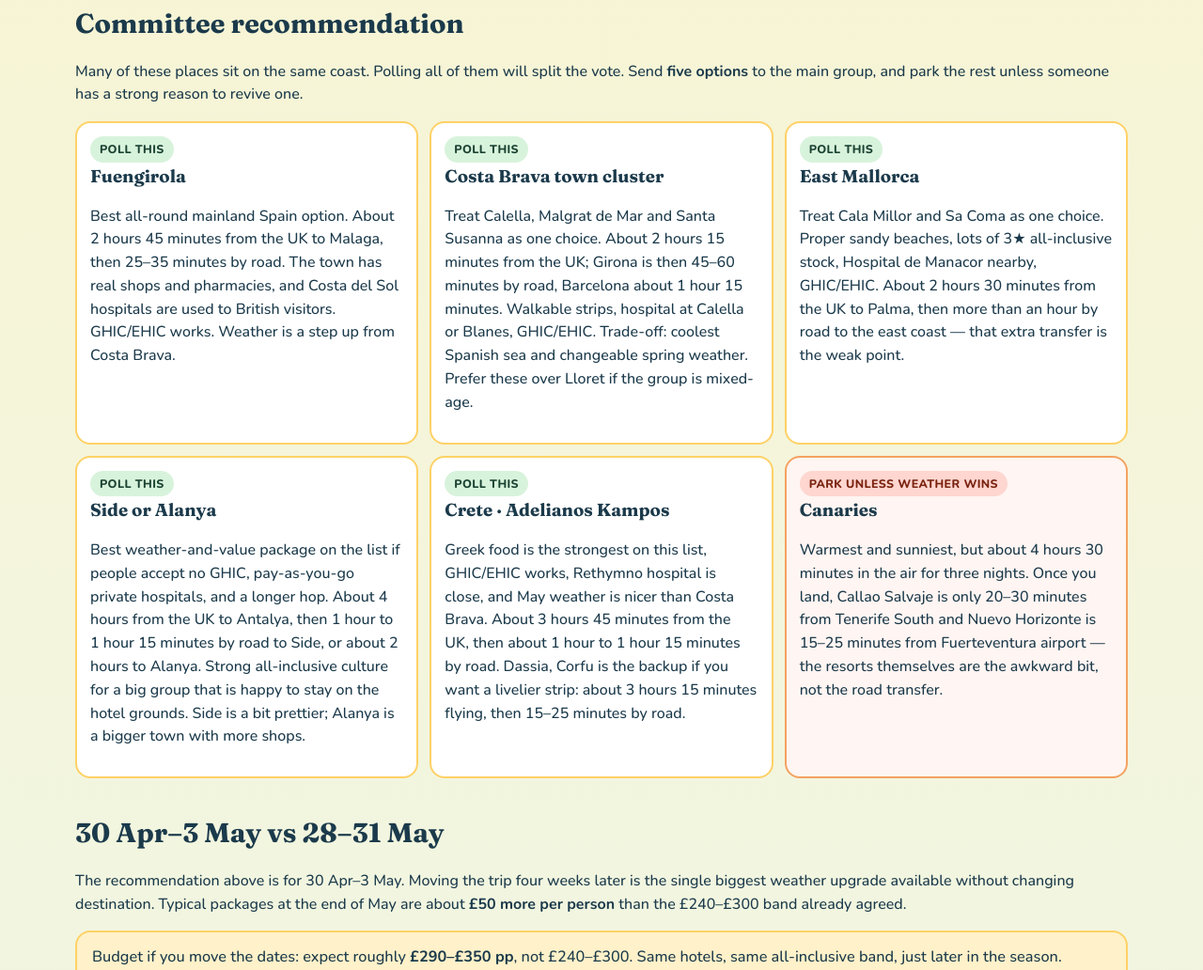
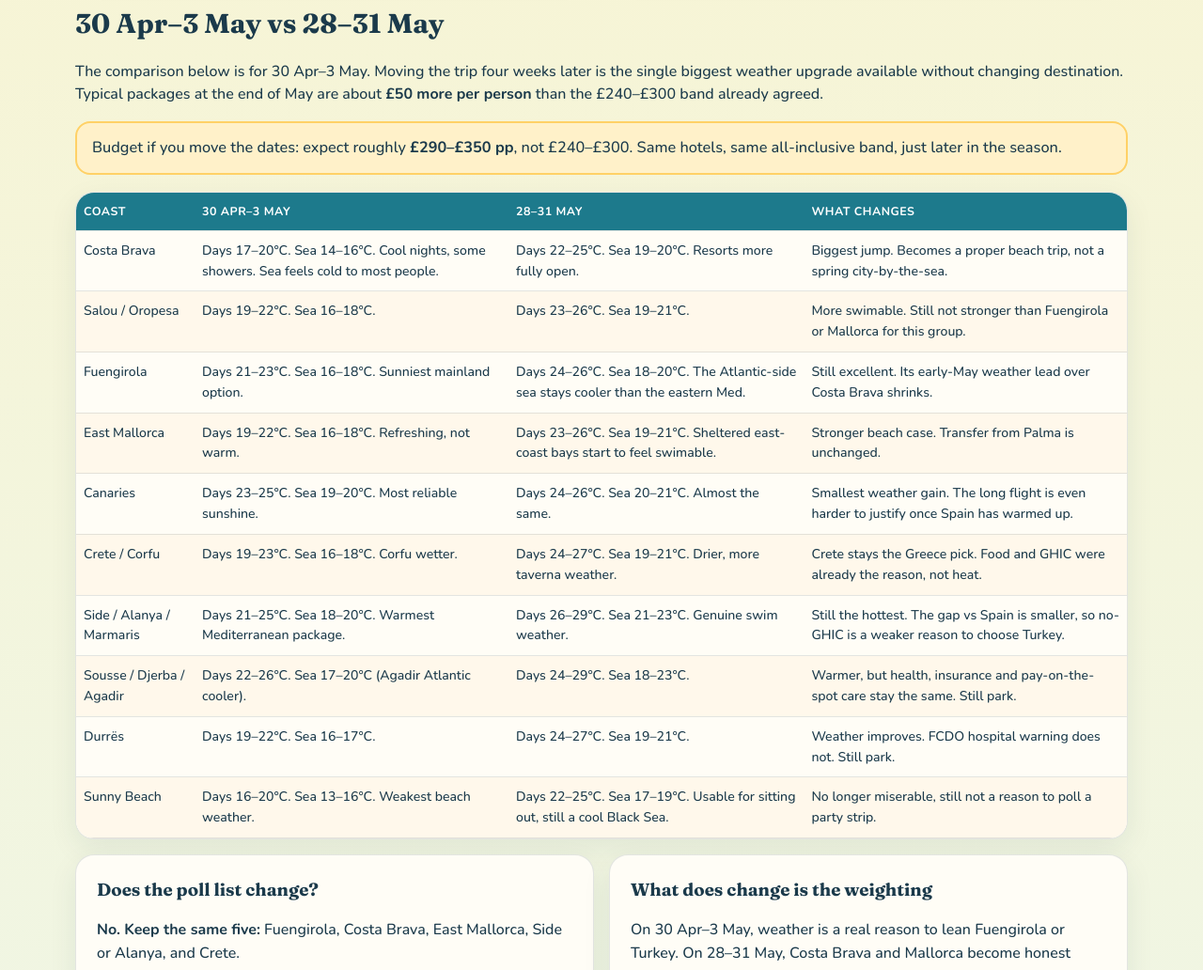
Before and after one commit to gheylam/neburetreat-2027, a website built with Vite: page index.html in a window 1280 px wide. Shown: the part 1590-2622 px from the top of the page at 94% size. Built offline with nearby package versions, Linux system fonts and the light colour scheme; files whose address does not match are found by name.

Commit message:
Updated main page content

```diff
--- a/index.html
+++ b/index.html
@@ -37,7 +37,6 @@
       <div class="wrap nav-row">
         <a href="#weather">Weather</a>
         <a href="#criteria">Criteria</a>
-        <a href="#recommend">Recommendation</a>
         <a href="#dates">Early vs late May</a>
         <a href="#locations">Locations</a>
         <a href="#vote">Vote</a>
@@ -133,51 +132,10 @@
         </div>
       </section>
 
-      <section id="recommend">
-        <h2>Committee recommendation</h2>
-        <p>
-          Many of these places sit on the same coast. Polling all of them will
-          split the vote. Send <strong>five options</strong> to the main group, and
-          park the rest unless someone has a strong reason to revive one.
-        </p>
-        <div class="shortlist">
-          <article class="short-card">
-            <span class="badge badge-in">Poll this</span>
-            <h3>Fuengirola</h3>
-            <p>Best all-round mainland Spain option. About 2 hours 45 minutes from the UK to Malaga, then 25–35 minutes by road. The town has real shops and pharmacies, and Costa del Sol hospitals are used to British visitors. GHIC/EHIC works. Weather is a step up from Costa Brava.</p>
-          </article>
-          <article class="short-card">
-            <span class="badge badge-in">Poll this</span>
-            <h3>Costa Brava town cluster</h3>
-            <p>Treat Calella, Malgrat de Mar and Santa Susanna as one choice. About 2 hours 15 minutes from the UK; Girona is then 45–60 minutes by road, Barcelona about 1 hour 15 minutes. Walkable strips, hospital at Calella or Blanes, GHIC/EHIC. Trade-off: coolest Spanish sea and changeable spring weather. Prefer these over Lloret if the group is mixed-age.</p>
-          </article>
-          <article class="short-card">
-            <span class="badge badge-in">Poll this</span>
-            <h3>East Mallorca</h3>
-            <p>Treat Cala Millor and Sa Coma as one choice. Proper sandy beaches, lots of 3★ all-inclusive stock, Hospital de Manacor nearby, GHIC/EHIC. About 2 hours 30 minutes from the UK to Palma, then more than an hour by road to the east coast — that extra transfer is the weak point.</p>
-          </article>
-          <article class="short-card">
-            <span class="badge badge-in">Poll this</span>
-            <h3>Side or Alanya</h3>
-            <p>Best weather-and-value package on the list if people accept no GHIC, pay-as-you-go private hospitals, and a longer hop. About 4 hours from the UK to Antalya, then 1 hour to 1 hour 15 minutes by road to Side, or about 2 hours to Alanya. Strong all-inclusive culture for a big group that is happy to stay on the hotel grounds. Side is a bit prettier; Alanya is a bigger town with more shops.</p>
-          </article>
-          <article class="short-card">
-            <span class="badge badge-in">Poll this</span>
-            <h3>Crete · Adelianos Kampos</h3>
-            <p>Greek food is the strongest on this list, GHIC/EHIC works, Rethymno hospital is close, and May weather is nicer than Costa Brava. About 3 hours 45 minutes from the UK, then about 1 hour to 1 hour 15 minutes by road. Dassia, Corfu is the backup if you want a livelier strip: about 3 hours 15 minutes flying, then 15–25 minutes by road.</p>
-          </article>
-          <article class="short-card cut">
-            <span class="badge badge-out">Park unless weather wins</span>
-            <h3>Canaries</h3>
-            <p>Warmest and sunniest, but about 4 hours 30 minutes in the air for three nights. Once you land, Callao Salvaje is only 20–30 minutes from Tenerife South and Nuevo Horizonte is 15–25 minutes from Fuerteventura airport — the resorts themselves are the awkward bit, not the road transfer.</p>
-          </article>
-        </div>
-      </section>
-
       <section id="dates">
         <h2>30 Apr–3 May vs 28–31 May</h2>
         <p>
-          The recommendation above is for 30 Apr–3 May. Moving the trip four weeks
+          The comparison below is for 30 Apr–3 May. Moving the trip four weeks
           later is the single biggest weather upgrade available without changing
           destination. Typical packages at the end of May are about
           <strong>£50 more per person</strong> than the £240–£300 band already
@@ -684,9 +642,9 @@
         <div class="panel">
           <ol>
             <li>Agree the dates first: <strong>30 Apr–3 May</strong> (cheaper, cooler sea) or <strong>28–31 May</strong> (about £50 more pp, much more like a beach holiday). Then agree whether weather or a short flight / easy hospital is the tie-break.</li>
-            <li>Send the main group the same five named choices on either date: <strong>Fuengirola</strong>, <strong>Costa Brava (Calella / Malgrat / Santa Susanna)</strong>, <strong>East Mallorca (Cala Millor / Sa Coma)</strong>, <strong>Side or Alanya</strong>, <strong>Crete (Adelianos Kampos)</strong>.</li>
+            <li>Send the main group our top coast choices on either date. We will ask for their first choice and second choices.</li>
             <li>On the poll, ask two extra questions: “Are you happy with a 4+ hour flight for three nights?” and “Any medical needs we must plan around?”</li>
-            <li>Once a coast wins, pick the hotel by who can actually room 20–30 people on the same board basis, not by the prettiest photo.</li>
+            <li>Once we decide on a coast, Hey will contact Lucy to pick the hotel by who can actually room 20–30 people on the same board basis, not by the prettiest photo.</li>
             <li>Before anyone pays a deposit, re-check <a href="https://www.gov.uk/foreign-travel-advice">FCDO travel advice</a> and make GHIC/insurance a condition of coming.</li>
           </ol>
         </div>
--- a/style.css
+++ b/style.css
@@ -472,24 +472,6 @@ tr:nth-child(even) td {
   background: #fff8eb;
 }
 
-.shortlist {
-  display: grid;
-  grid-template-columns: repeat(3, 1fr);
-  gap: 12px;
-}
-
-.short-card {
-  background: #fff;
-  border-radius: 16px;
-  padding: 14px;
-  border: 2px solid #ffd166;
-}
-
-.cut {
-  background: #fff5f2;
-  border-color: #f4a261;
-}
-
 footer {
   padding: 20px 0 40px;
   color: var(--muted);
@@ -500,7 +482,6 @@ footer {
   .grid-2,
   .grid-3,
   .cards,
-  .shortlist,
   .weather-grid {
     grid-template-columns: 1fr;
   }
```
